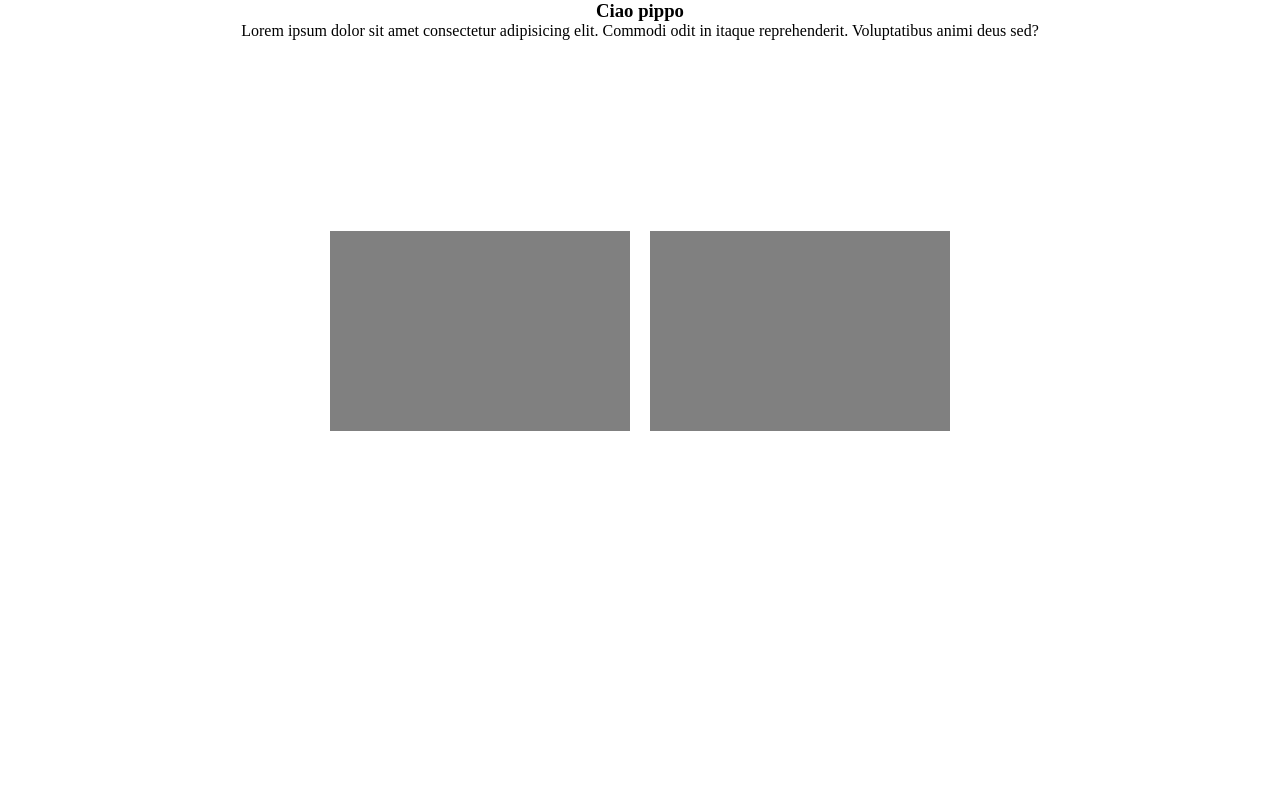
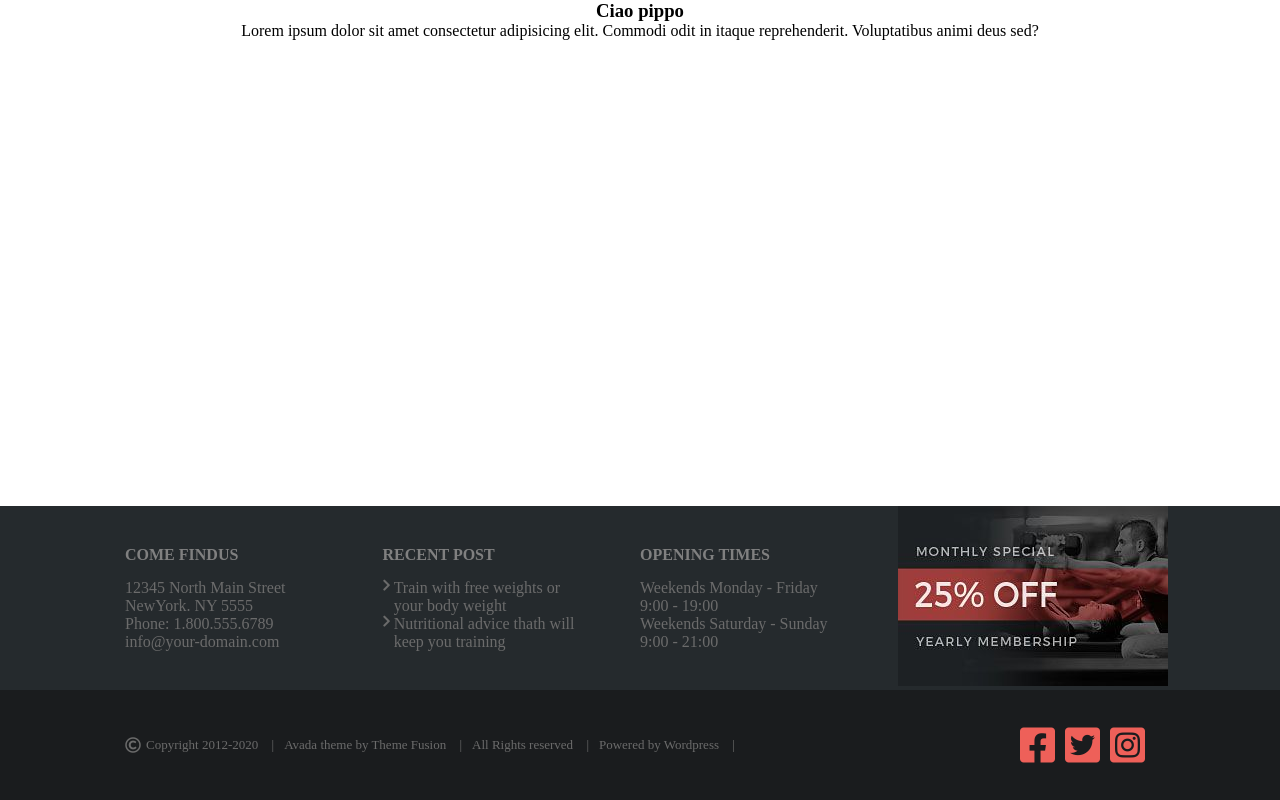
Before and after one commit to Robma1994/proj-html-vuejs, a Vue app: page / in a window 1280 px wide. Shown: the part 872-1672 px from the top of the page. Before the commit the page ends 1378 px from the top, so only its background shows below. Built offline with nearby package versions, Linux system fonts and the light colour scheme.

Commit message:
Footer - Parte 1

```diff
--- a/package.json
+++ b/package.json
@@ -8,6 +8,7 @@
     "lint": "vue-cli-service lint"
   },
   "dependencies": {
+    "@fortawesome/fontawesome-free": "^5.15.4",
     "core-js": "^3.6.5",
     "vue": "^2.6.11"
   },
--- a/src/App.vue
+++ b/src/App.vue
@@ -37,17 +37,30 @@
       </div>
     </div>
 <!-- Fine Blocco Tre - Form -->
-
+    <div class="container backgroundShark">
+      <div class="container-small wrapper">
+        <FooterTop />
+      </div>
+    </div>
+    <div class="container height110 backgroundLightBlack">
+      <div class="container-small height100">
+        <FooterBottom />
+      </div>
+    </div>
   </div>
 </template>
 
 <script>
 import Header from './components/Header.vue'
+import FooterTop from './components/FooterTop.vue'
+import FooterBottom from './components/FooterBottom.vue'
 
 export default {
   name: 'App',
   components: {
-    Header
+    Header,
+    FooterTop,
+    FooterBottom
   }
 }
 </script>
@@ -89,4 +102,10 @@ export default {
       color: gray;
     }
 }
+.backgroundShark {
+    background-color: $backgroundShark;
+}
+.backgroundLightBlack {
+  background-color: $colorLightBlack;
+}
 </style>
--- /dev/null
+++ b/src/assets/dati/contacts.js
@@ -0,0 +1,8 @@
+export default
+    {
+        title: 'COME FINDUS',
+        phone: 'Phone: 1.800.555.6789',
+        city: 'NewYork. NY 5555',
+        email: 'info@your-domain.com',
+        street: '12345 North Main Street'
+    }
--- /dev/null
+++ b/src/assets/dati/openingTimes.js
@@ -0,0 +1,11 @@
+export default
+    {
+        title: 'OPENING TIMES',
+        monday: 'Monday',
+        friday: 'Friday',
+        saturday: 'Saturday',
+        sunday: 'Sunday',
+        open: '9:00',
+        close1: '19:00',
+        close2: '21:00'
+    }
--- /dev/null
+++ b/src/assets/dati/proprieta.js
@@ -0,0 +1,7 @@
+export default
+    {
+        copyright: 'Copyright 2012-2020',
+        theme: 'Avada theme by Theme Fusion' ,
+        right: 'All Rights reserved',
+        createWith: 'Powered by Wordpress'
+    }
--- /dev/null
+++ b/src/assets/dati/questions.js
@@ -0,0 +1,6 @@
+export default
+    {
+        title: 'RECENT POST',
+        question_one: 'Train with free weights or your body weight',
+        question_two: 'Nutritional advice thath will keep you training'
+    }
--- /dev/null
+++ b/src/assets/dati/social.js
@@ -0,0 +1,15 @@
+export default
+    [
+        {
+            prefix: 'fab',
+            icon: 'fa-facebook-square'
+        },
+        {
+            prefix: 'fab',
+            icon: 'fa-twitter-square'
+        },
+        {
+            prefix: 'fab',
+            icon: 'fa-instagram-square'
+        }
+    ]
--- /dev/null
+++ b/src/components/FooterBottom.vue
@@ -0,0 +1,72 @@
+<template>
+  <div>
+    <div class="left height110 verticalCentering">
+      <div class="orizzontal">
+        <i class="far fa-copyright marginR5"></i>
+        <p>{{pro.copyright}}</p>
+      </div>
+      <p>{{pro.theme}}</p>
+      <p>{{pro.right}}</p>
+      <p>{{pro.createWith}}</p>
+    </div>
+    <div class="right">
+      <ul class="verticalCentering height110 ">
+        <li v-for="(element,index) in socials" :key="index">
+          <a>
+           <i :class="`fab ${element.icon}`"></i>
+          </a>
+        </li>
+      </ul>
+    </div>
+  </div>
+</template>
+
+<script>
+import proprieta from '../assets/dati/proprieta.js'
+import social from '../assets/dati/social.js'
+export default {
+  name: 'FooterBottom',
+  data() {
+    return {
+      pro: proprieta,
+      socials: social
+    }
+  }
+}
+</script>
+
+<!-- Add "scoped" attribute to limit CSS to this component only -->
+<style scoped lang="scss">
+@import '../style/variables';
+.left {
+  float: left;
+    i {
+      color: $colorDoveGray;
+    }
+    p {
+      color: $colorDoveGray;
+      font-size: $fontSize13;
+
+        &::after {
+          content: ' |';
+          margin: 10px;
+      }
+    }
+
+
+}
+.right{
+float: right;
+
+    li {
+      list-style-type: none;
+
+        i {
+          margin-right: 10px;
+          font-size: 40px;
+          color: $colorOrange;
+        }
+    }
+}
+
+</style>
--- /dev/null
+++ b/src/components/FooterTop.vue
@@ -0,0 +1,87 @@
+<template>
+
+  <div class="orizzontal verOriCentering">
+    <div class="wrapper">
+      <div class="wrapper-item">
+        <h1>{{contact.title}}</h1>
+        <p>{{contact.street}}</p>
+        <p>{{contact.city}}</p>
+        <p>{{contact.phone}}</p>
+        <p>{{contact.email}}</p>
+      </div>
+    </div>
+    <div class="wrapper">
+      <div class="wrapper-item">
+        <h1>{{question.title}}</h1>
+        <div class="orizzontal">
+          <i class="fas fa-chevron-right"></i>
+          <p>{{question.question_one}}</p>
+        </div>
+        <div class="orizzontal">
+          <i class="fas fa-chevron-right"></i>
+          <p>{{question.question_two}}</p>
+        </div>
+      </div>
+    </div>
+    <div class="wrapper">
+      <div class="wrapper-item">
+        <h1>{{open.title}}</h1>
+        <div>
+          <p>Weekends {{open.monday}} - {{open.friday}}</p>
+          <p>{{open.open}} - {{open.close1}}</p>
+        </div>
+        <div>
+          <p>Weekends {{open.saturday}} - {{open.sunday}}</p>
+          <p>{{open.open}} - {{open.close2}}</p>
+        </div>
+      </div>
+    </div>
+    <div class="wrapper">
+      <img src="../assets/gym_ad-compressor.jpg" alt="">
+    </div>
+  </div>
+</template>
+
+<script>
+import contacts from '../assets/dati/contacts.js'
+import questions from '../assets/dati/questions.js'
+import openingTimes from '../assets/dati/openingTimes.js'
+export default {
+  name: 'FooterTop',
+  data() {
+    return {
+      contact: contacts,
+      question: questions,
+      open: openingTimes
+    }
+  }
+}
+</script>
+
+<!-- Add "scoped" attribute to limit CSS to this component only -->
+<style scoped lang="scss">
+@import '../style/variables';
+.wrapper {
+  width: calc(100% / 4);
+  height: 100%;
+
+    .wrapper-item {
+      width: 80%;
+        h1 {
+          font-size: $fontSize16;
+          color: gray;
+          margin-bottom: 15px;
+        }
+        i, p {
+            color: $colorDoveGray;
+        }
+        i {
+            font-size: $fontSize13;
+            margin-right: 3px;
+        }
+    }
+
+}
+
+
+</style>
--- a/src/style/generals.scss
+++ b/src/style/generals.scss
@@ -3,8 +3,12 @@
     padding: 0;
     box-sizing: border-box;
 }
+//FontAwesome
+@import '~@fortawesome/fontawesome-free/css/all.min.css';
+//Fine FontAwesome
+
+
 //container
-
 .container-small {
     width: 1030px;
     margin: 0 auto;
@@ -14,9 +18,11 @@
 .height100{
     height: 100%;
 }
+.height110{
+    height: 110px;
+}
 .height200 {
     height: 200px;
-    background-color: gray;
 }
 .height300 {
     height: 300px;
@@ -35,7 +41,10 @@
 .width300 {
     width: 300px;
 }
-
+//Disposizioni
+.orizzontal {
+    display: flex;
+}
 //Centrature
 .verticalCentering {
     display: flex;
@@ -64,3 +73,6 @@
 .marginR10{
     margin-right: 10px;
 }
+.marginR5{
+    margin-right: 5px;
+}
--- a/src/style/variables.scss
+++ b/src/style/variables.scss
@@ -1,3 +1,21 @@
+
+//FONT-SIZE
+$fontSize13: 13px;
+$fontSize16: 16px;
+$fontSize65: 65px;
+$fontSize20: 20px;
+//Fine
+
+//COLOR
 $colorWhite: white;
-$fontSize13: 13px;
-$fontSize65: 65px;
+$colorOrange: #ee6059;
+$colorLightBlack: #1a1c1e;
+//TYPE GRAY
+$colorDoveGray: #6b6b6b;
+
+//Fine TYPEGRAY
+//Fine
+
+//BACKROUND
+$backgroundShark:#252a2d;
+//Fine
```
Also changed, not shown: src/assets/gym_ad-compressor.jpg (added), 1 other file (tests, documents, lock files or other folders).
